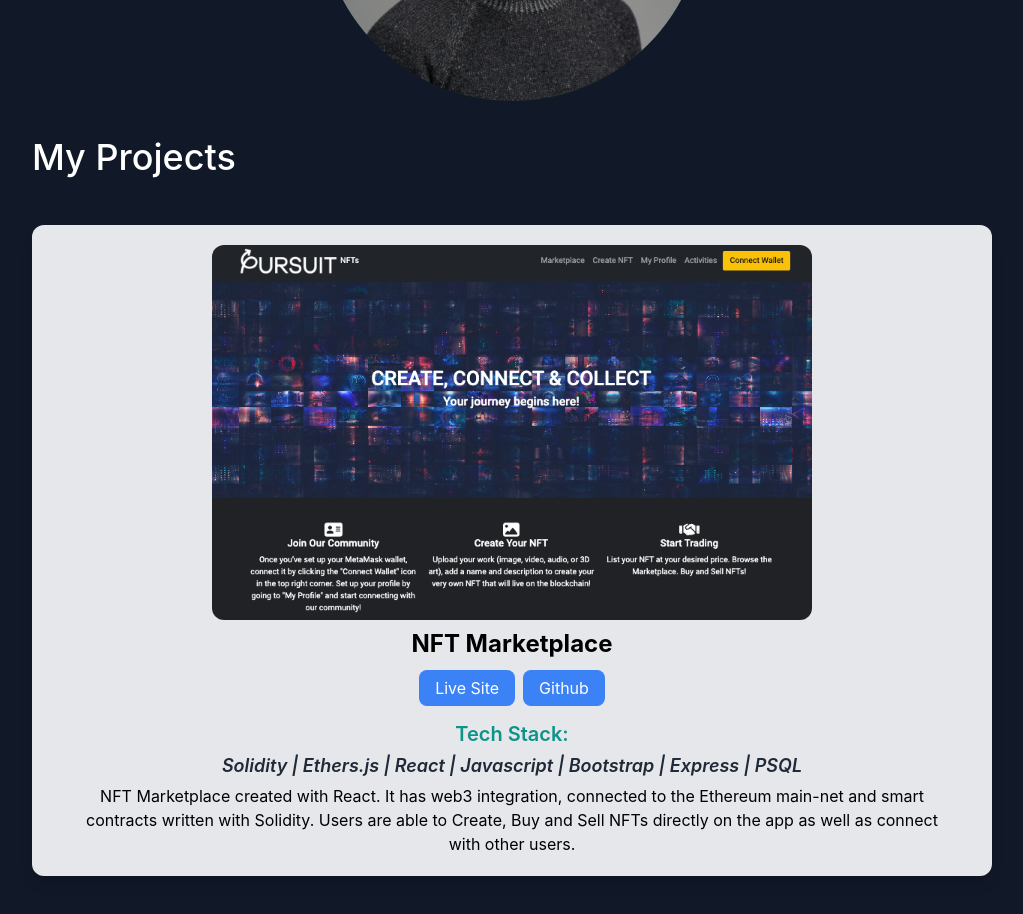
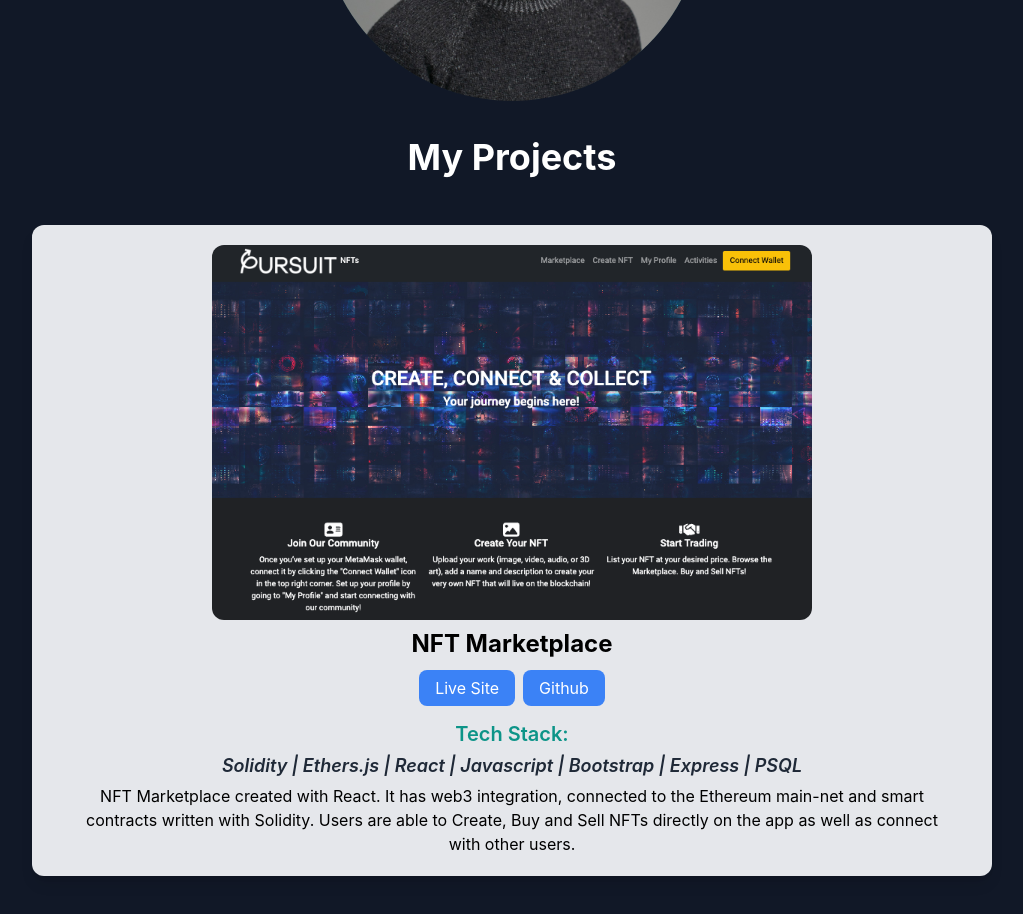
Before and after one commit to masmei/personal_portfolio, a Next.js app: page / in a window 1280 px wide. Shown: the part 1340-2254 px from the top of the page, without its empty margins (128-1151 px from the left). Built offline with nearby package versions, Linux system fonts and the light colour scheme.

Commit message:
changed font

```diff
--- a/pages/index.js
+++ b/pages/index.js
@@ -108,7 +108,7 @@ export default function Home() {
 
         <section className="py-7 mx-auto">
           <div>
-            <h2 className="text-4xl py-2 text-teal-700 font-medium md:text-4xl  dark:text-white">
+            <h2 className="text-4xl py-2 text-teal-700 text-center font-bold md:text-4xl  dark:text-white">
               My Projects
             </h2>
           </div>
```
